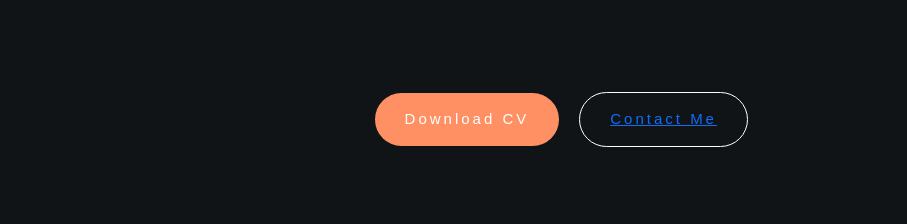
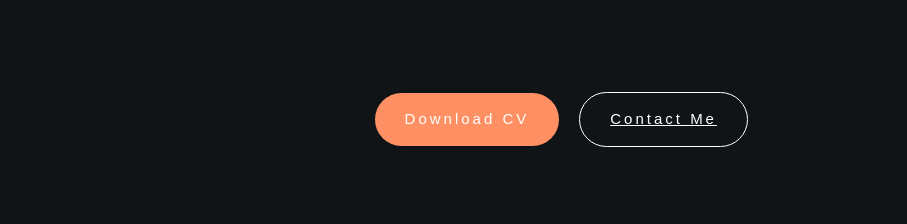
Before and after one commit to aladonald/My_cv, a plain HTML site: page index.html in a window 1280 px wide. Shown: the part 2830-3054 px from the top of the page, 373-1280 px from the left. Drawn offline with Linux system fonts and the light colour scheme; a web font is replaced by a local one.

Commit message:
Update style.css

```diff
--- a/style.css
+++ b/style.css
@@ -488,6 +488,9 @@ box-shadow: 10px 10px 35px -10px #FF9063FF;
 .footer-column-1 p{
     font-size: 18px;
     margin-top: 1rem;
+}
+.contact-me a{
+    color:white;
 }
 .footer-column-2 button{
     font-size: 15px;
```
